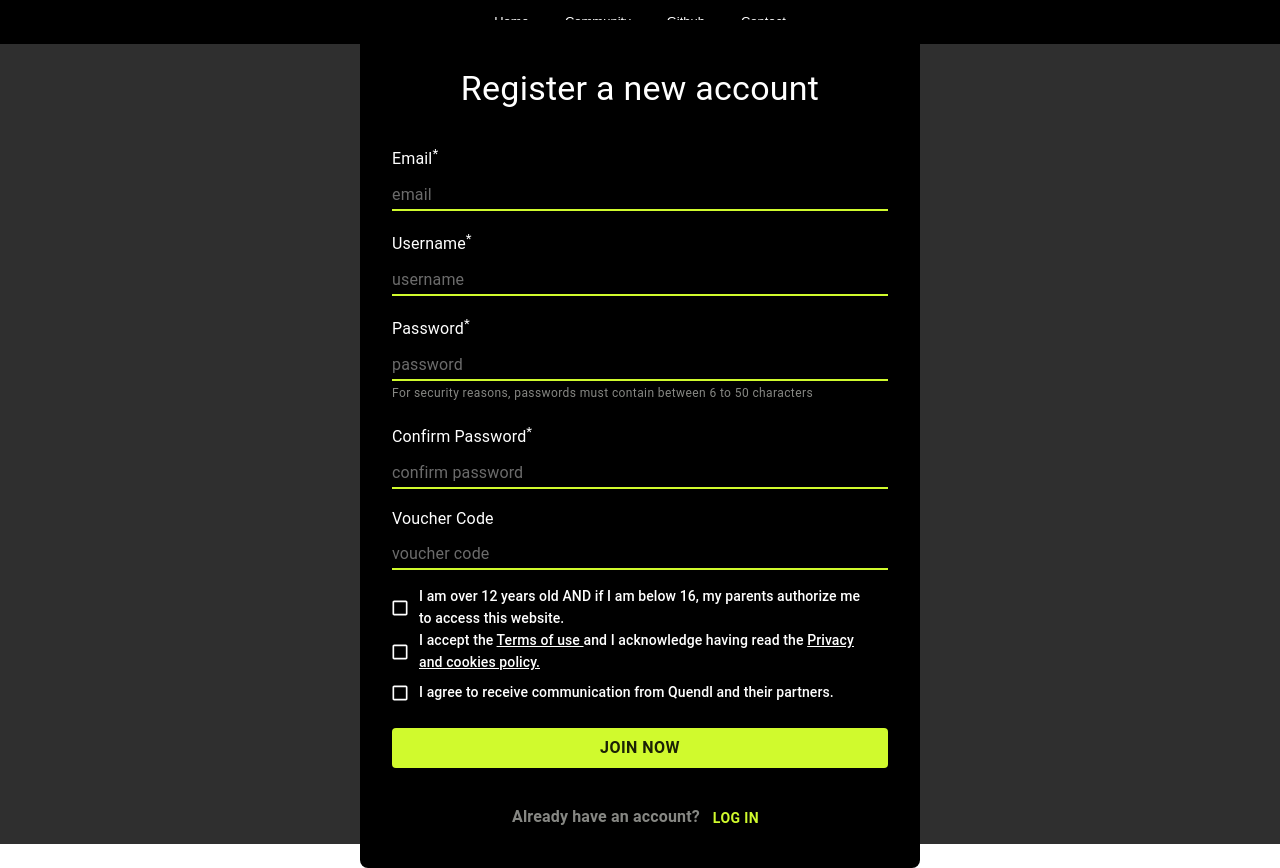
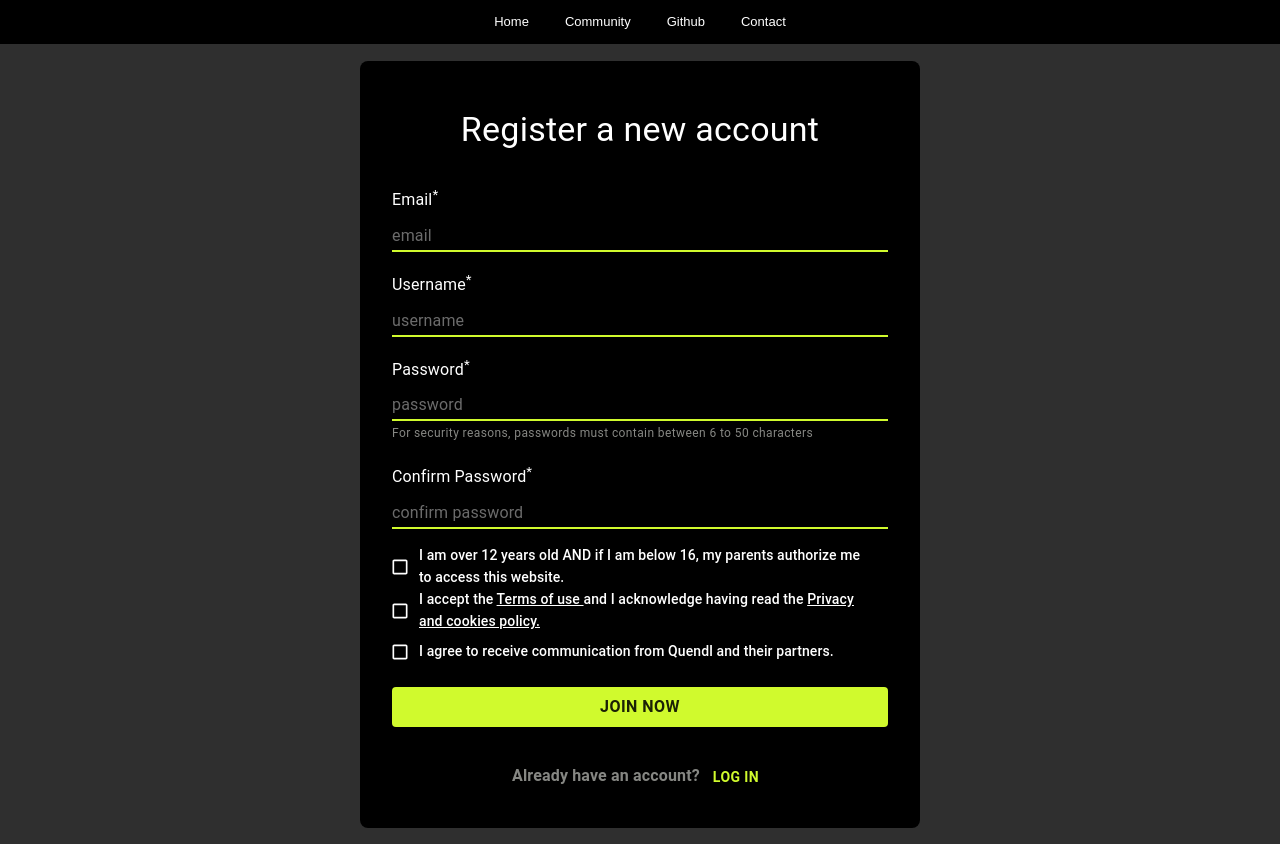
Before and after one commit to quendl/quendl, a Next.js app: page /register in a window 1280 px wide. After the commit the page ends 844 px from the top, so only its background shows below. Built offline with nearby package versions, Linux system fonts and the light colour scheme.

Commit message:
removed voucher code

```diff
--- a/pages/login/index.tsx
+++ b/pages/login/index.tsx
@@ -98,7 +98,7 @@ const Login: NextPage = () => {
           <form onSubmit={handleSubmit(submitHandler)}>
             <Box component={"div"} sx={{ marginY: "1rem" }}>
               <Typography variant={"subtitle1"} color={"white"} gutterBottom>
-                Email
+                Email / Username
               </Typography>
               <Controller
                 control={control}
@@ -111,7 +111,7 @@ const Login: NextPage = () => {
                     focused={true}
                     sx={{ input: { color: "white" } }}
                     type={"email"}
-                    placeholder={"email"}
+                    placeholder={"my@email.com"}
                     error={!!errors.email}
                     helperText={errors.email ? errors.email?.message : ""}
                   />
--- a/pages/register/index.tsx
+++ b/pages/register/index.tsx
@@ -199,25 +199,6 @@ const Register: NextPage = () => {
               />
             </Box>
             <Box component={"div"} sx={{ marginY: "1rem" }}>
-              <Typography variant={"subtitle1"} color={"white"} gutterBottom>
-                Voucher Code
-              </Typography>
-              <Controller
-                control={control}
-                // @ts-ignore
-                render={({ field }) => (
-                  <TextField
-                    {...field}
-                    variant={"standard"}
-                    fullWidth
-                    focused={true}
-                    sx={{ input: { color: "white" } }}
-                    type={"test"}
-                    placeholder={"voucher code"}
-                  />
-                )}
-                name={"voucherCode"}
-              />
             </Box>
             <Box
               component={"div"}
```
Also changed, not shown: 1 other file (tests, documents, lock files or other folders).
